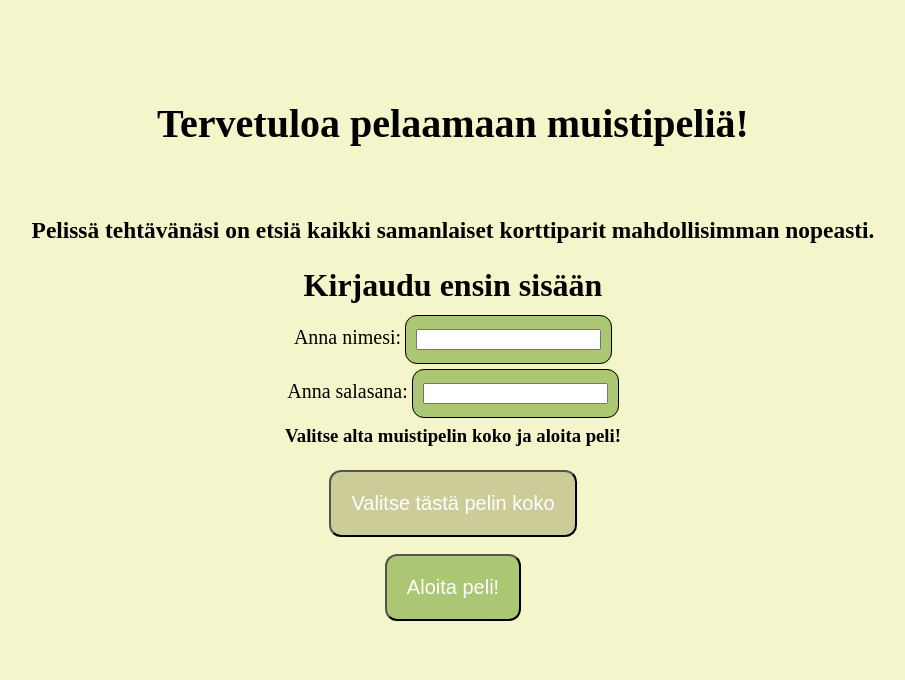
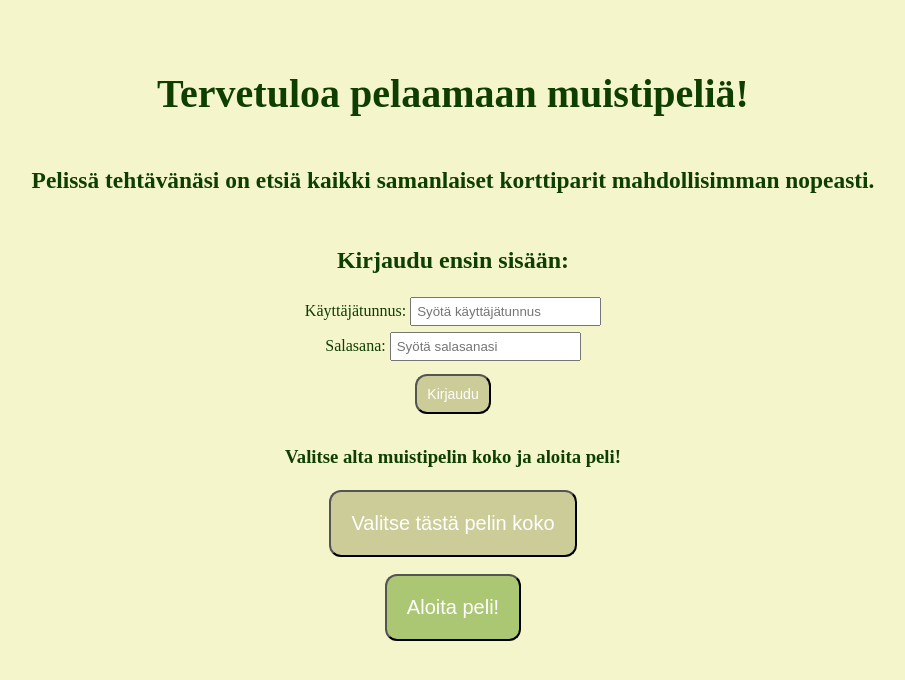
Before and after one commit to kallehahtela/projektit, a plain HTML site: page muistipeli/htmlOhjeetPainikkeet.html in a window 1280 px wide. Shown: the whole page, without its empty margins (187-1092 px from the left). Drawn offline with Linux system fonts and the light colour scheme; a script that the page names is missing.

Commit message:
kirjautumis form tehty

```diff
--- a/muistipeli/htmlOhjeetPainikkeet.html
+++ b/muistipeli/htmlOhjeetPainikkeet.html
@@ -13,15 +13,17 @@
       <h3>Pelissä tehtävänäsi on etsiä kaikki samanlaiset korttiparit
       mahdollisimman nopeasti.</h3>
       </div>
-      <h1 id="otsikko">Kirjaudu ensin sisään</h1>
-                  <div class="rivi">
-                      <span class="eka">Anna nimesi:</span>
-                      <span class="toka"><input type="text" name="nimi" value=""></span>
-                  </div>
-                  <div class="rivi">
-                      <span class="eka">Anna salasana:</span>
-                      <span class="toka"><input type="password" name="salasana" value=""></span>
-                  </div>
+
+      <div class="kirjaudu">
+        <h2 id="kirjaudu-otsikko">Kirjaudu ensin sisään:</h2>
+        <form class="kirjautumis-form" method="post">
+          <label for="tunnus">Käyttäjätunnus:</label>
+          <input type="text" id="tunnus" placeholder="Syötä käyttäjätunnus"><br>
+          <label for="salasana">Salasana:</label>
+          <input type="password" id="salasana" placeholder="Syötä salasanasi"><br>
+          <input type="submit" id="kirjaudu-button" value="Kirjaudu">
+        </form>
+      </div>
 
             <div class="dropdown">
               <div class="tasot">
--- a/muistipeli/muistipeli.css
+++ b/muistipeli/muistipeli.css
@@ -2,6 +2,7 @@ body {
 	background: #f5f5cc;
 	text-align: center;
 	font-family: 'Times New Roman';
+	color: #0e3e00;
 }
 .eka {
 	font-size: 20px;
@@ -15,15 +16,42 @@ body {
   font-size: 20px;
 	border: 1px solid black;
 }
-.rivi {
-	margin-bottom: 30px;
+/* ---Kirjautumisalueen css--- */
+.kirjaudu {
+margin-bottom: 20px;
+padding: 10px;
 }
+input {
+	margin: 3px 0;
+	padding: 5px;
+	box-sizing: border-box;
+}
+input:focus {
+	outline: none;
+  border: 3px solid #abc773;
+}
+#kirjaudu-button {
+	background-color: #cccc99;
+  border-radius: 12px;
+  color: white;
+  padding: 10px;
+	margin: 10px;
+  text-align: center;
+  display: inline-block;
+  font-size: 14px;
+  cursor: pointer;
+}
+#kirjaudu-button:hover {
+	background: #b0b082;
+}
+/* 	------ 	*/
+
 .otsikko {
-  margin-top: 100px;
+  margin-top: 70px;
 	font-size: 40px;
 }
 .ohje {
-  margin-top: 70px;
+  margin-top: 50px;
   font-size: 20px;
 
 }
@@ -83,7 +111,9 @@ body {
   margin: 4px 2px;
   cursor: pointer;
 }
-
+.dropdown button:hover {
+	background: #b0b082;
+}
 .tasot button:focus + ul {
   opacity: 1;
   pointer-events: all;
@@ -101,3 +131,6 @@ body {
   font-size: 20px;
   cursor: pointer;
 }
+.aloitaPeli:hover {
+	background: #9bb567;
+}
```
Also changed, not shown: muistipeli/kirjautumisikkuna.js (added), 2 other files.
